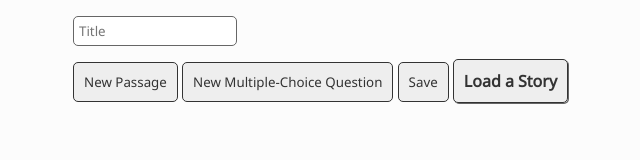
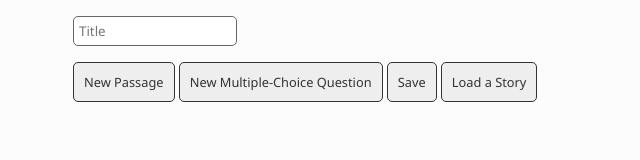
Before and after one commit to theycallmezeal/ilka, a plain HTML site: page edit.html in a window 1280 px wide. Shown: the whole page, without its empty margins (183-823 px from the left). Drawn offline with nearby package versions, Linux system fonts and the light colour scheme.

Commit message:
fix button

```diff
--- a/style.css
+++ b/style.css
@@ -53,6 +53,9 @@ button, #file-label {
 	border-radius: 5px;
 	background-color: var(--light-gray);
 	padding: 10px;
+	font-size: 0.8em;
+	box-shadow: none;
+	font-weight: normal;
 }
 
 .icon-button {
```
Also changed, not shown: edit.css (line endings or trailing spaces).
